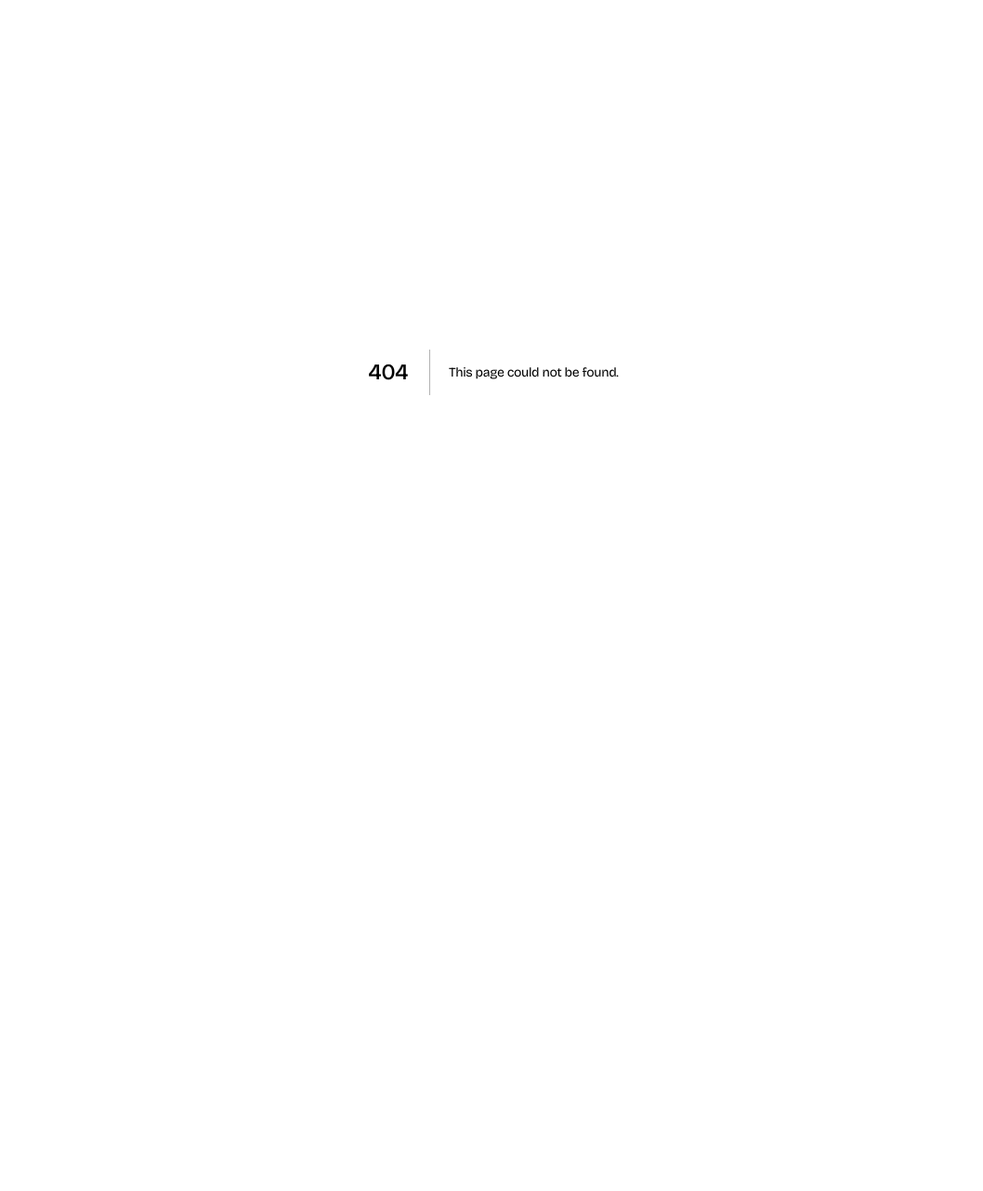
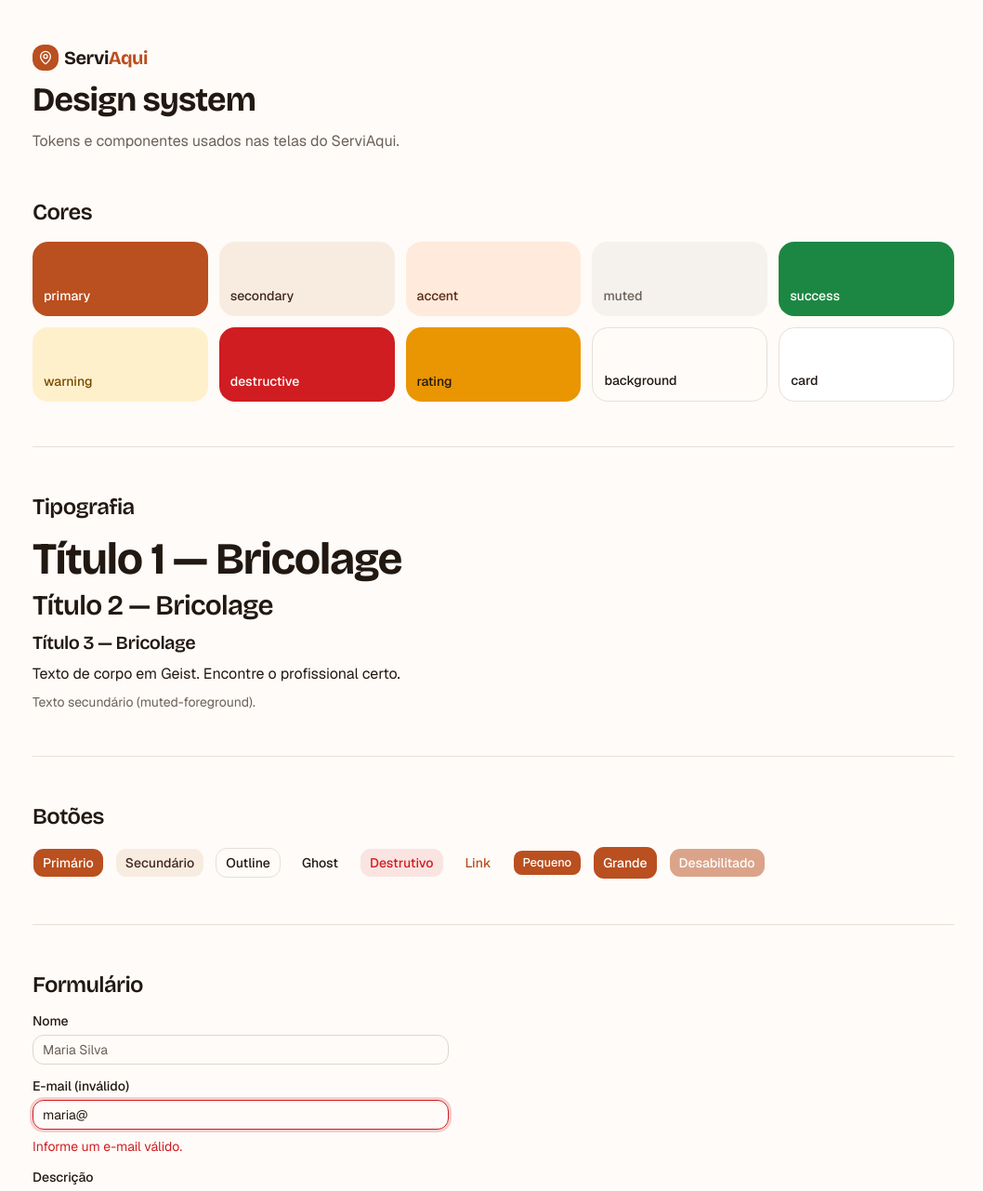
Before and after one commit to matheusspacifico/serviaqui, a Next.js app: page /design in a window 1280 px wide. Before the commit this address had no page. Shown: the top 1281 px of the page at 93% size, without its empty margins (109-1167 px from the left). Before the commit the page ends 800 px from the top, so only its background shows below. Built offline with nearby package versions, Linux system fonts and the light colour scheme.

Commit message:
feat: add design system showcase page
Co-Authored-By: Claude Opus 5.5 <noreply@anthropic.com>

```diff
--- /dev/null
+++ b/src/app/design/demos.tsx
@@ -0,0 +1,56 @@
+"use client";
+
+import { useState } from "react";
+import { toast } from "sonner";
+import { RatingStars } from "@/components/rating-stars";
+import { Button } from "@/components/ui/button";
+import {
+  Select,
+  SelectContent,
+  SelectItem,
+  SelectTrigger,
+  SelectValue,
+} from "@/components/ui/select";
+
+export function RatingInputDemo() {
+  const [value, setValue] = useState(0);
+  return (
+    <div className="flex items-center gap-3">
+      <RatingStars value={value} onChange={setValue} size="lg" />
+      <span className="text-sm text-muted-foreground">
+        {value ? `${value} de 5` : "Sem nota"}
+      </span>
+    </div>
+  );
+}
+
+export function SelectDemo() {
+  return (
+    <Select>
+      <SelectTrigger className="w-56">
+        <SelectValue placeholder="Escolha um serviço" />
+      </SelectTrigger>
+      <SelectContent>
+        <SelectItem value="eletricista">Eletricista</SelectItem>
+        <SelectItem value="diarista">Diarista</SelectItem>
+        <SelectItem value="encanador">Encanador</SelectItem>
+      </SelectContent>
+    </Select>
+  );
+}
+
+export function ToastDemo() {
+  return (
+    <div className="flex flex-wrap gap-2">
+      <Button variant="outline" onClick={() => toast.success("Perfil salvo.")}>
+        Toast sucesso
+      </Button>
+      <Button
+        variant="outline"
+        onClick={() => toast.error("Não foi possível salvar.")}
+      >
+        Toast erro
+      </Button>
+    </div>
+  );
+}
--- /dev/null
+++ b/src/app/design/page.tsx
@@ -0,0 +1,190 @@
+import type { Metadata } from "next";
+import { Logo } from "@/components/logo";
+import { RatingStars } from "@/components/rating-stars";
+import { Avatar, AvatarFallback } from "@/components/ui/avatar";
+import { Badge } from "@/components/ui/badge";
+import { Button } from "@/components/ui/button";
+import {
+  Card,
+  CardContent,
+  CardDescription,
+  CardHeader,
+  CardTitle,
+} from "@/components/ui/card";
+import { Input } from "@/components/ui/input";
+import { Label } from "@/components/ui/label";
+import { Separator } from "@/components/ui/separator";
+import { Skeleton } from "@/components/ui/skeleton";
+import { Textarea } from "@/components/ui/textarea";
+import { RatingInputDemo, SelectDemo, ToastDemo } from "./demos";
+
+export const metadata: Metadata = { title: "Design system · ServiAqui" };
+
+const colors = [
+  { name: "primary", className: "bg-primary text-primary-foreground" },
+  { name: "secondary", className: "bg-secondary text-secondary-foreground" },
+  { name: "accent", className: "bg-accent text-accent-foreground" },
+  { name: "muted", className: "bg-muted text-muted-foreground" },
+  { name: "success", className: "bg-success text-success-foreground" },
+  { name: "warning", className: "bg-warning text-warning-foreground" },
+  { name: "destructive", className: "bg-destructive text-white" },
+  { name: "rating", className: "bg-rating text-foreground" },
+  { name: "background", className: "bg-background text-foreground border" },
+  { name: "card", className: "bg-card text-card-foreground border" },
+];
+
+function Section({
+  title,
+  children,
+}: {
+  title: string;
+  children: React.ReactNode;
+}) {
+  return (
+    <section className="flex flex-col gap-4">
+      <h2 className="text-2xl font-semibold">{title}</h2>
+      {children}
+    </section>
+  );
+}
+
+export default function DesignPage() {
+  return (
+    <main className="mx-auto flex w-full max-w-5xl flex-col gap-12 px-4 py-12">
+      <header className="flex flex-col gap-3">
+        <Logo />
+        <h1 className="text-4xl font-bold">Design system</h1>
+        <p className="text-muted-foreground">
+          Tokens e componentes usados nas telas do ServiAqui.
+        </p>
+      </header>
+
+      <Section title="Cores">
+        <div className="grid grid-cols-2 gap-3 sm:grid-cols-5">
+          {colors.map((color) => (
+            <div
+              key={color.name}
+              className={`flex h-20 items-end rounded-xl p-3 text-sm font-medium ${color.className}`}
+            >
+              {color.name}
+            </div>
+          ))}
+        </div>
+      </Section>
+
+      <Separator />
+
+      <Section title="Tipografia">
+        <div className="flex flex-col gap-2">
+          <h1 className="text-5xl font-bold">Título 1 — Bricolage</h1>
+          <h2 className="text-3xl font-semibold">Título 2 — Bricolage</h2>
+          <h3 className="text-xl font-semibold">Título 3 — Bricolage</h3>
+          <p>Texto de corpo em Geist. Encontre o profissional certo.</p>
+          <p className="text-sm text-muted-foreground">
+            Texto secundário (muted-foreground).
+          </p>
+        </div>
+      </Section>
+
+      <Separator />
+
+      <Section title="Botões">
+        <div className="flex flex-wrap items-center gap-3">
+          <Button>Primário</Button>
+          <Button variant="secondary">Secundário</Button>
+          <Button variant="outline">Outline</Button>
+          <Button variant="ghost">Ghost</Button>
+          <Button variant="destructive">Destrutivo</Button>
+          <Button variant="link">Link</Button>
+          <Button size="sm">Pequeno</Button>
+          <Button size="lg">Grande</Button>
+          <Button disabled>Desabilitado</Button>
+        </div>
+      </Section>
+
+      <Separator />
+
+      <Section title="Formulário">
+        <div className="grid max-w-md gap-4">
+          <div className="flex flex-col gap-2">
+            <Label htmlFor="demo-name">Nome</Label>
+            <Input id="demo-name" placeholder="Maria Silva" />
+          </div>
+          <div className="flex flex-col gap-2">
+            <Label htmlFor="demo-invalid">E-mail (inválido)</Label>
+            <Input id="demo-invalid" aria-invalid defaultValue="maria@" />
+            <p className="text-sm text-destructive">
+              Informe um e-mail válido.
+            </p>
+          </div>
+          <div className="flex flex-col gap-2">
+            <Label htmlFor="demo-bio">Descrição</Label>
+            <Textarea id="demo-bio" placeholder="Conte sobre seu trabalho" />
+          </div>
+          <SelectDemo />
+        </div>
+      </Section>
+
+      <Separator />
+
+      <Section title="Badges e avaliação">
+        <div className="flex flex-wrap gap-2">
+          <Badge>Eletricista</Badge>
+          <Badge variant="secondary">Pinheiros</Badge>
+          <Badge variant="success">Disponível</Badge>
+          <Badge variant="warning">Perfil incompleto</Badge>
+          <Badge variant="destructive">Inativo</Badge>
+          <Badge variant="outline">R$ 80/h</Badge>
+        </div>
+        <div className="flex items-center gap-2">
+          <RatingStars value={4.3} />
+          <span className="text-sm text-muted-foreground">4,3 (27)</span>
+        </div>
+        <RatingInputDemo />
+      </Section>
+
+      <Separator />
+
+      <Section title="Card de prestador">
+        <Card className="max-w-sm">
+          <CardHeader className="flex-row items-center gap-3">
+            <Avatar className="size-12">
+              <AvatarFallback>JS</AvatarFallback>
+            </Avatar>
+            <div className="flex flex-col gap-1">
+              <CardTitle>João Souza</CardTitle>
+              <CardDescription>Eletricista · 1,2 km</CardDescription>
+            </div>
+          </CardHeader>
+          <CardContent className="flex flex-col gap-3">
+            <div className="flex items-center gap-2">
+              <RatingStars value={4.8} size="sm" />
+              <span className="text-sm text-muted-foreground">4,8 (52)</span>
+            </div>
+            <div className="flex gap-2">
+              <Button className="flex-1 bg-success text-success-foreground hover:bg-success/90">
+                WhatsApp
+              </Button>
+              <Button variant="outline" className="flex-1">
+                Ligar
+              </Button>
+            </div>
+          </CardContent>
+        </Card>
+      </Section>
+
+      <Separator />
+
+      <Section title="Carregando e feedback">
+        <div className="flex max-w-sm items-center gap-3">
+          <Skeleton className="size-12 rounded-full" />
+          <div className="flex flex-1 flex-col gap-2">
+            <Skeleton className="h-4 w-3/4" />
+            <Skeleton className="h-4 w-1/2" />
+          </div>
+        </div>
+        <ToastDemo />
+      </Section>
+    </main>
+  );
+}
```
